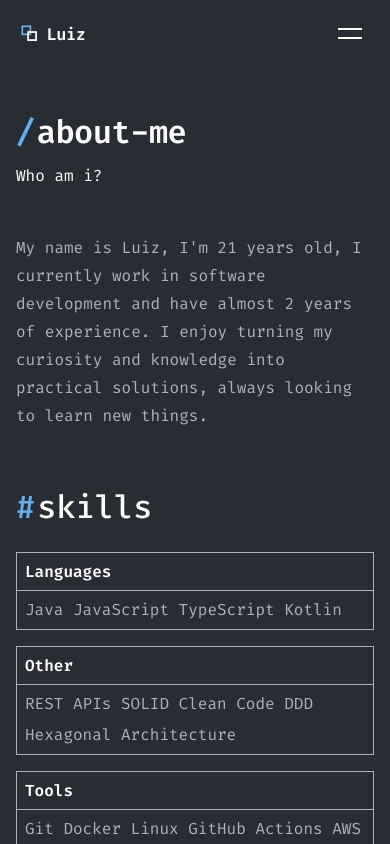
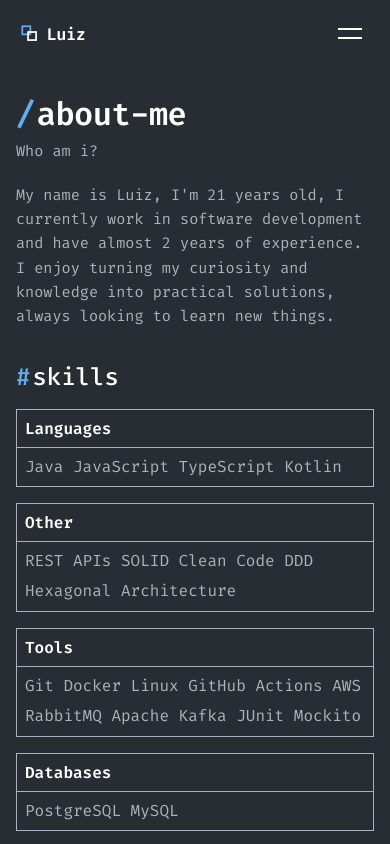
Before and after one commit to LuizFelipeMelo18/portfolio, an Angular app: page /about-me in a window 390 px wide. Shown: the top 844 px of the page. Built offline with nearby package versions, Linux system fonts and the light colour scheme.

Commit message:
correcoes de responsividade na tela sobre mim

```diff
--- a/src/app/features/about-me/about-me.css
+++ b/src/app/features/about-me/about-me.css
@@ -4,6 +4,8 @@
   background-color: var(--bg, #282c33);
   color: var(--text, #abb2bf);
   font-family: var(--font-mono, 'Fira Code', monospace);
+  width: 100%;
+  overflow-x: hidden;
 }
 
 .about-page {
@@ -13,6 +15,8 @@
   flex: 1 0 auto;
   justify-content: space-between;
   overflow-x: hidden;
+  width: 100%;
+  box-sizing: border-box;
 }
 
 .accent {
@@ -25,6 +29,7 @@
   position: absolute;
   pointer-events: none;
   z-index: 0;
+  max-width: 100vw;
 }
 
 .decor--dots {
@@ -90,6 +95,7 @@
 .about-page__main {
   margin-left: 6.5rem;
   margin-top: 1.5rem;
+  min-width: 0;
 }
 
 .about-page__title {
@@ -135,11 +141,15 @@
   gap: 1rem;
   align-items: start;
   max-width: 1000px;
+  width: 100%;
+  box-sizing: border-box;
 }
 
 /* ---------- Responsivo ---------- */
 @media (max-width: 1024px) {
-  .skills__grid { grid-template-columns: repeat(3, minmax(0, 1fr)); }
+  .skills__grid {
+    grid-template-columns: repeat(3, minmax(0, 1fr));
+  }
   .decor,
   .decor--dots,
   .decor--dots-a,
@@ -153,14 +163,80 @@
 }
 
 @media (max-width: 900px) {
-  .about-page__sidebar { display: none; }
-  .about-page__main { margin-left: 0; }
+  .about-page__sidebar {
+    display: none !important;
+  }
+  .about-page__main {
+    margin-left: 0;
+  }
 }
 
 @media (max-width: 768px) {
-  .about-page__body { padding: 1.25rem 1rem 3.5rem; }
-  .about-page__title { font-size: 2rem; }
-  .skills__grid { grid-template-columns: 1fr; }
+  .about-page__sidebar {
+    display: none !important;
+  }
+
+  .about-page__main {
+    margin-left: 0;
+    margin-top: 0.5rem;
+    width: 100%;
+    min-width: 0;
+  }
+
+  .about-page__body {
+    padding: 1.25rem 1rem 3rem;
+    width: 100%;
+    box-sizing: border-box;
+  }
+
+  .about-page__title {
+    font-size: 2rem;
+    line-height: 1.2;
+    margin-bottom: 0.5rem;
+    word-break: break-word;
+  }
+
+  .about-page__subtitle {
+    font-size: 0.95rem;
+    line-height: 1.4;
+    color: var(--text, #abb2bf);
+  }
+
+  .about-page__text {
+    max-width: 100%;
+    width: 100%;
+    margin-top: 1.25rem;
+  }
+
+  .about-page__text p {
+    font-size: 0.95rem;
+    line-height: 1.6;
+    margin-bottom: 1rem;
+    color: var(--text, #abb2bf);
+  }
+
+  .skills {
+    margin-top: 2rem;
+  }
+
+  .skills__title {
+    font-size: 1.5rem;
+    margin-bottom: 1rem;
+  }
+
+  .skills__grid {
+    display: flex;
+    flex-direction: column;
+    width: 100%;
+    max-width: 100%;
+    gap: 1rem;
+  }
+
+  .skills__grid app-skills-box {
+    width: 100%;
+    box-sizing: border-box;
+  }
+
   .decor,
   .decor--dots,
   .decor--dots-a,
@@ -174,5 +250,7 @@
 }
 
 @media (prefers-reduced-motion: reduce) {
-  .decor--dots { animation: none; }
+  .decor--dots {
+    animation: none;
+  }
 }
--- a/src/app/shared/components/skills-box/skills-box.css
+++ b/src/app/shared/components/skills-box/skills-box.css
@@ -1,9 +1,12 @@
 :host {
   display: block;
+  width: 100%;
+  box-sizing: border-box;
   font-family: var(--font-mono, 'Fira Code', monospace);
 }
 
 .skills-box {
+  width: 100%;
   box-sizing: border-box;
   border: 1px solid var(--text, #abb2bf);
   background-color: var(--bg, #282c33);
```
Also changed, not shown: 1 other file (tests, documents, lock files or other folders).
